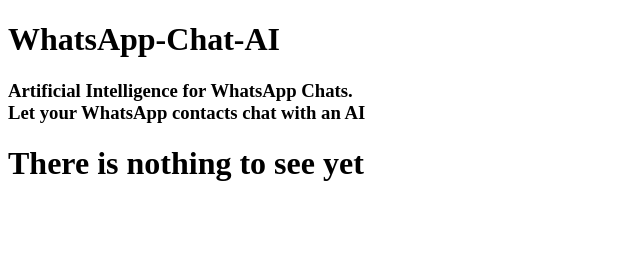
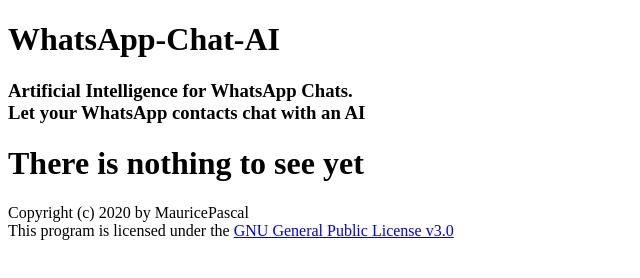
Before and after one commit to degencap777/whatsAppChatAI, a plain HTML site: page docs/index.html in a window 1280 px wide. Shown: the whole page, without its empty margins (0-640 px from the left). Drawn offline with nearby package versions, Linux system fonts and the light colour scheme.

Commit message:
Added Copyright notice to index.html

```diff
--- a/docs/index.html
+++ b/docs/index.html
@@ -1,5 +1,5 @@
 <!DOCTYPE html>
-<html>
+<html lang="en">
     <head>
         <title>WhatsApp-Chat-AI</title>
         <meta name="author" content="MauricePascal">
@@ -15,11 +15,20 @@
             <h1>There is nothing to see yet</h1>
         </div>
 
+        <div id="footer_div">
+            <footer>
+                <p>
+                Copyright (c) 2020 by MauricePascal<br>
+                This program is licensed under the <a href="https://github.com/MauricePascal/WhatsApp-Chat-AI/tree/main/LICENSE" target="_blank">GNU General Public License v3.0</a>
+                </p>
+            </footer>
+        </div>
+
     </body>
     <script>
         $(document).ready(() => {
-            root = $('#root');
-            docs = $("#docs");
+            const root = $('#root');
+            const docs = $("#docs");
 
             root.hide();
             docs.hide();
@@ -39,4 +48,7 @@
             }
         });
     </script>
+    <style>
+
+    </style>
 </html>
```
